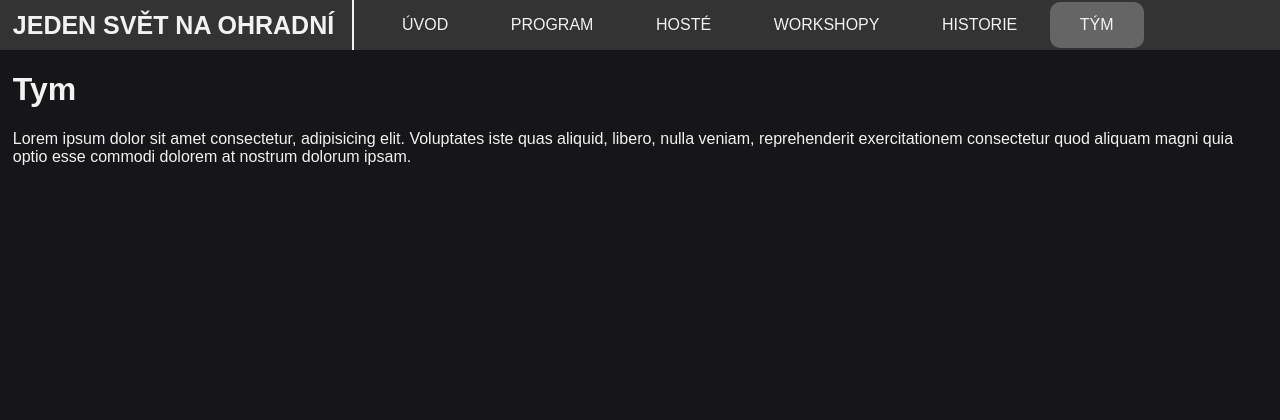
After one commit to cenekp74/festival, a Flask app: page /tym in a window 1280 px wide. The commit adds this page. Shown: the top 420 px of the page. Run offline with Flask 3, Linux system fonts and the light colour scheme.

Commit message:
added pages, more topnav breakpoints

```diff
--- a/app/routs.py
+++ b/app/routs.py
@@ -7,7 +7,7 @@ from flask_login import login_user, logout_user, current_user
 @app.route('/')
 @app.route('/index')
 def index():
-    return render_template('index.html')
+    return redirect(url_for('uvod'))
 
 @app.route('/img/<path:path>')
 def send_img(path):
@@ -18,7 +18,7 @@ def send_favicon():
     return send_from_directory('static/img', 'favicon.ico')
 
 
-@app.route("/login", methods=['GET', 'POST'])
+@app.route('/login', methods=['GET', 'POST'])
 def login():
     form = LoginForm()
     if form.validate_on_submit():
@@ -29,10 +29,34 @@ def login():
         flash('Přihlášení se nezdařilo - zkontrolujte email a heslo', 'danger')
     return render_template('login.html', form=form)
 
-@app.route("/logout")
+@app.route('/logout')
 def logout():
     logout_user()
     return redirect(url_for('login'))
+
+@app.route('/uvod')
+def uvod():
+    return render_template('uvod.html')
+
+@app.route('/program')
+def program():
+    return render_template('program.html')
+
+@app.route('/hoste')
+def hoste():
+    return render_template('hoste.html')
+
+@app.route('/workshopy')
+def workshopy():
+    return render_template('workshopy.html')
+
+@app.route('/historie')
+def historie():
+    return render_template('historie.html')
+
+@app.route('/tym')
+def tym():
+    return render_template('tym.html')
 
 # @app.route('/account', methods=['GET', 'POST'])
 # def account():
--- a/app/static/css/main.css
+++ b/app/static/css/main.css
@@ -11,6 +11,11 @@ body {
 
 * {
     box-sizing: border-box;
+}
+
+.content {
+    margin-left: 1vw;
+    margin-right: 1vw;
 }
 
 [type="button"]:not(:disabled),
@@ -187,7 +192,21 @@ footer {
 }
 /* end footer */
 
+@media screen and (max-width: 1300px) {
+    .topnav a {
+        font-size: 16px;
+        padding-left: 30px;
+        padding-right: 30px;
+    }
+}
 
+@media screen and (max-width: 1150px) {
+    .topnav a {
+        font-size: 16px;
+        padding-left: 25px;
+        padding-right: 25px;
+    }
+}
 
 @media screen and (max-width: 600px) {
     .topnav a:not(:first-child) {
--- a/app/templates/base.html
+++ b/app/templates/base.html
@@ -14,12 +14,14 @@
 <body>
 
     <div class="topnav" id="topnav">
-        <a href="#default" class="logo">Jeden svět na ohradní</a>
+        <a href="/" class="logo">Jeden svět na ohradní</a>
         <div id="topnav-links" class="topnav-left topnav-links">
-            <a href="#home" class="active">Home</a>
-            <a href="#news">News</a>
-            <a href="#contact">Contact</a>
-            <a href="#about">About</a>
+            <a id="uvod" href="{{url_for('uvod')}}">Úvod</a>
+            <a id="program" href="{{url_for('program')}}">Program</a>
+            <a id="hoste" href="{{url_for('hoste')}}">Hosté</a>
+            <a id="workshopy" href="{{url_for('workshopy')}}">Workshopy</a>
+            <a id="historie" href="{{url_for('historie')}}">Historie</a>
+            <a id="tym" href="{{url_for('tym')}}">Tým</a>
         </div>
         <a href="javascript:void(0);" class="icon" onclick="topnav_drop()">
             <i class="fa fa-bars"></i>
--- /dev/null
+++ b/app/templates/tym.html
@@ -0,0 +1,13 @@
+{% extends 'base.html' %}
+
+{% block head %}
+{% endblock %}
+
+
+{% block body %}
+<h1>Tym</h1>
+<p>Lorem ipsum dolor sit amet consectetur, adipisicing elit. Voluptates iste quas aliquid, libero, nulla veniam, reprehenderit exercitationem consectetur quod aliquam magni quia optio esse commodi dolorem at nostrum dolorum ipsam.</p>
+<script>
+    document.getElementById('tym').classList.add('active');
+</script>
+{% endblock %}
```
Also changed, not shown: app/templates/historie.html (added, +13 -0 lines), app/templates/hoste.html (added, +13 -0 lines), app/templates/index.html (deleted, +0 -8 lines), app/templates/program.html (added, +13 -0 lines), app/templates/uvod.html (added, +13 -0 lines), app/templates/workshopy.html (added, +13 -0 lines), app/static/img/bg.png (deleted), app/static/pp/default.jpg (deleted).
